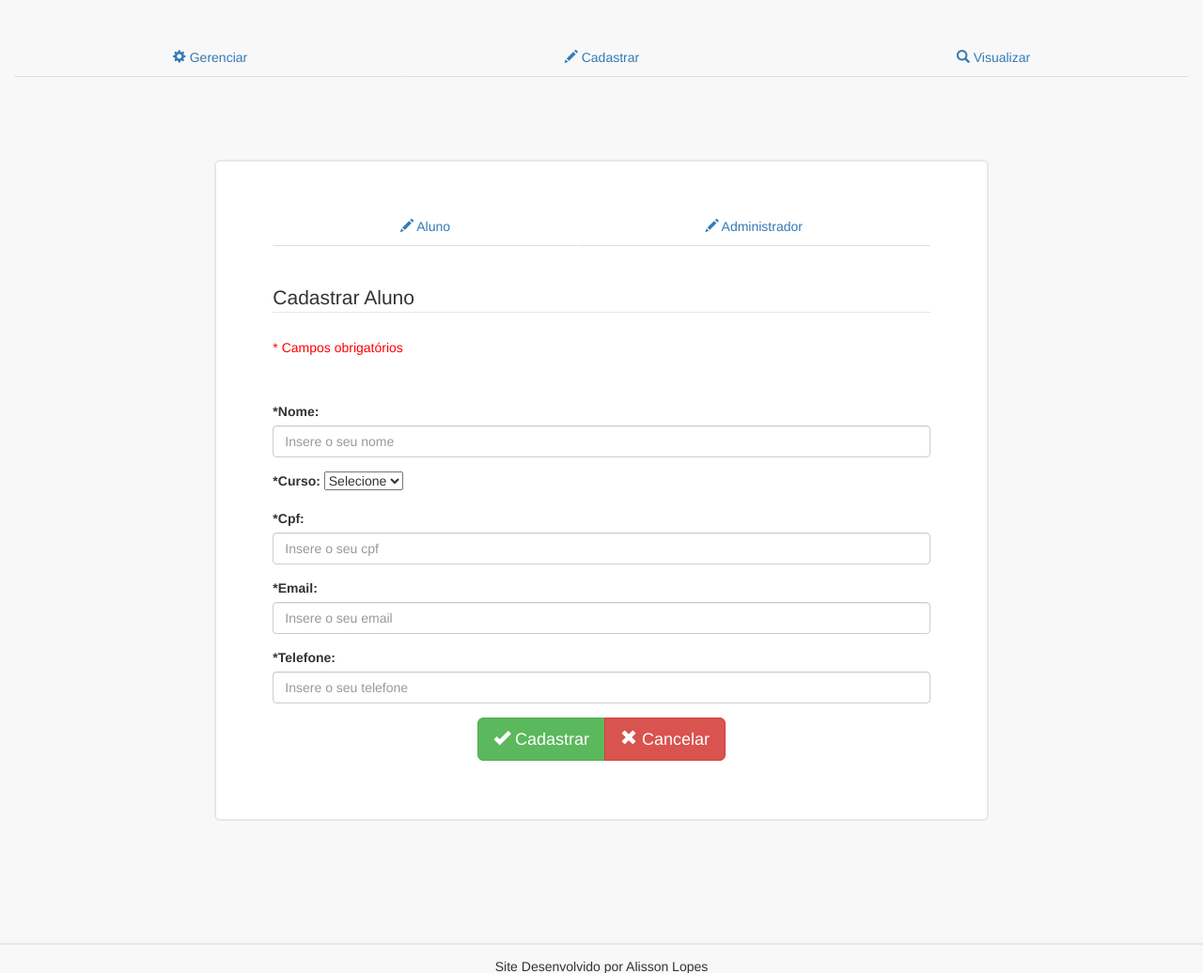
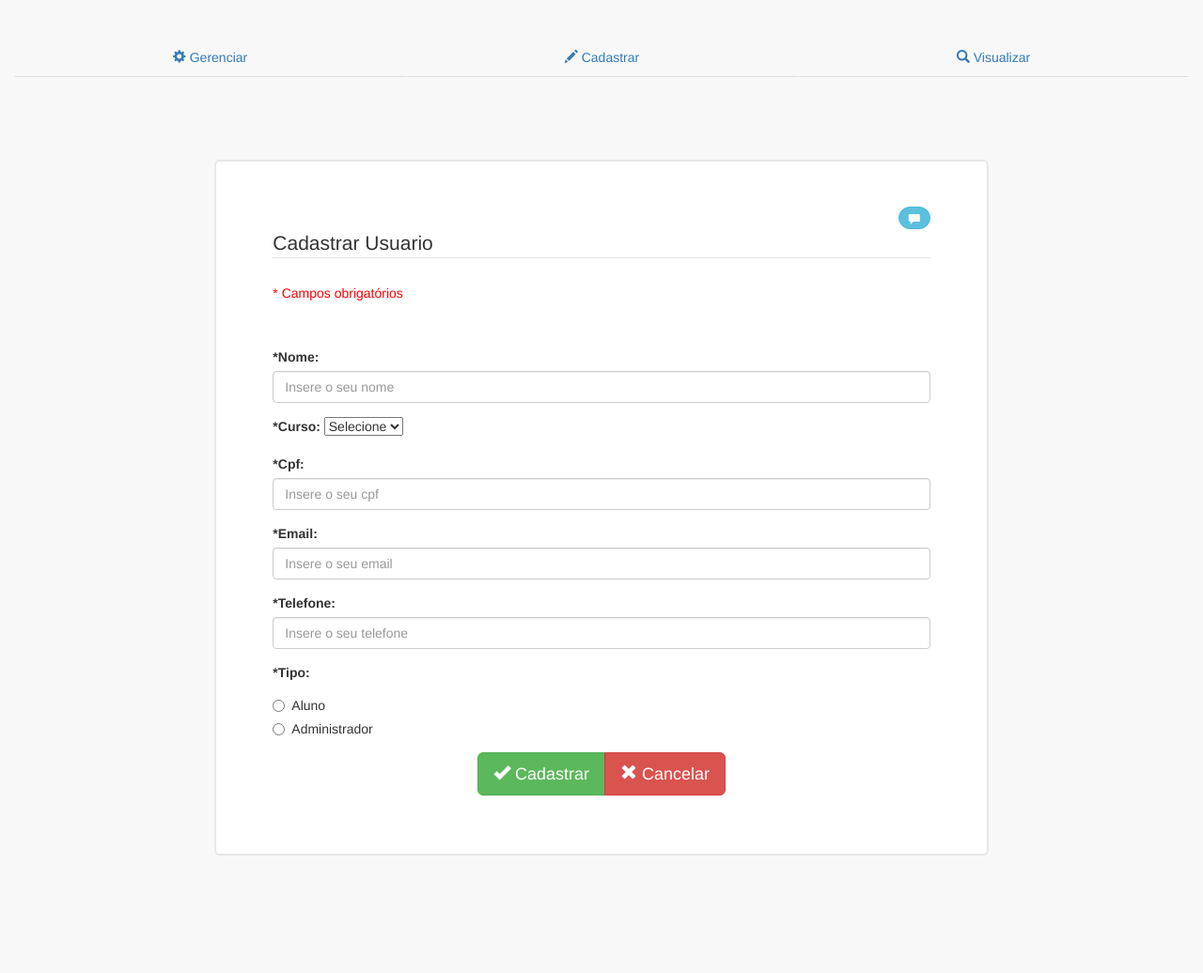
Before and after one commit to alissonl3/questionario, a PHP site: page /questionario/adm/cadastro.php in a window 1280 px wide. Shown: the part 52-1088 px from the top of the page at 94% size. Run offline with PHP 8.4, Linux system fonts and the light colour scheme; the visitor is signed in with stand-in values (Sample User, id 1); data that the repository does not hold is empty; some libraries are stand-ins or nearby versions.

Commit message:
Atualização:

```diff
--- a/adm/cadastro.php
+++ b/adm/cadastro.php
@@ -26,19 +26,15 @@
 
 
 
-    $("#cadastroAdm").hide();
-    $("#cadastroAluno").show();
+    $("#campoSenha").hide();
 
 
-    $("#linkAluno").click(function (){
-        $("#cadastroAluno").show();
-        $("#cadastroAdm").hide();
-
+    $("#opTipoAluno").click(function (){
+        $("#campoSenha").hide();
     });
 
-    $("#linkAdm").click(function (){
-        $("#cadastroAluno").hide();
-        $("#cadastroAdm").show();
+    $("#opTipoAdm").click(function (){
+        $("#campoSenha").show();
     });
 
 
@@ -51,19 +47,16 @@
     <div class="col-md-8 col-sm-8 col-xs-8" >
 
         <div  class="jumbotron" style=" background: white; border: 2px #e7e7e7 solid; ">
-
-              <div id="opcoes">
-               <ul class="nav nav-tabs nav-justified">
-                   <li role="presentation"><a id="linkAluno" href="#"><span class="glyphicon glyphicon-pencil"> </span>  Aluno</a></li>
-                   <li role="presentation"><a id="linkAdm" href="#"><span class="glyphicon glyphicon-pencil"> </span>  Administrador</a></li>
-                </ul>
-              </div>
-            <br />
-            <br />
+         <div style="float: right;">
+                <button  title="Ajuda" class="btn btn-info btn-sm" style="border-radius: 30px;">
+                                <span class="glyphicon glyphicon-comment"></span>
+                                 </button>
+         </div>
+         <div style="clear: both;"></div>
 
         <div id="cadastroAluno">
             <fieldset>
-                <legend>Cadastrar Aluno</legend>
+                <legend>Cadastrar Usuario</legend>
                 <h5 style="color: graytext; color: red;">
                     * Campos obrigatórios
                 </h5>
@@ -99,6 +92,19 @@
                     <div class="form-group">
                         <label  for="telefone">*Telefone:</label>
                         <input type="tel" placeholder="Insere o seu telefone" required="true" class="form-control" name="telefone" />
+                    </div>
+                    <div class="form-group">
+                        <label  for="tipo">*Tipo:</label>
+                        <div class="radio">
+                            <label><input id="opTipoAluno"  type="radio" name="opTipo" value="aluno">Aluno</label>
+                        </div>
+                        <div class="radio">
+                            <label><input id="opTipoAdm" type="radio" name="opTipo" value="adm">Administrador</label>
+                        </div>
+                    </div>
+                    <div id="campoSenha" class="form-group">
+                        <label  for="senha">*Senha:</label>
+                        <input type="password" placeholder="Insere a sua senha" class="form-control" name="senha" />
                     </div>
                     <center>
                         <div class="btn-group">
@@ -137,50 +143,6 @@
               </div>
             </div>
 
-        <div id="cadastroAdm">
-            <fieldset>
-                <legend>Cadastrar Administrador</legend>
-                <h5 style="color: graytext; color: red;">
-                    * Campos obrigatórios
-                </h5>
-                <br />
-                <div id="msgAdm"></div>
-                <br />
-                <form id="frmCadastroAdm" method="POST" role="form" onsubmit="cadastrar(); return false;" >
-                    <div class="form-group">
-                        <label  for="nome">*Nome:</label>
-                        <input type="text" placeholder="Insere o seu nome" required="true" class="form-control" name="nome" />
-                    </div>
-                    <div class="form-group">
-                        <label  for="nome">*Cpf:</label>
-                        <input type="text" placeholder="Insere o seu cpf" required="true" class="form-control" name="cpf" />
-                    </div>
-                    <div class="form-group">
-                        <label  for="email">*Email:</label>
-                        <input type="email" placeholder="Insere o seu email" required="true" class="form-control" name="email" />
-                    </div>
-                    <div class="form-group">
-                        <label  for="telefone">*Telefone:</label>
-                        <input type="tel" placeholder="Insere o seu telefone" required="true" class="form-control" name="telefone" />
-                    </div>
-                    <div class="form-group">
-                        <label  for="senha">*Senha:</label>
-                        <input type="password" placeholder="Insere a sua senha" required="true" class="form-control" name="senha" />
-                    </div>
-                    <center>
-                        <div class="btn-group">
-                        <button type="submit" class="btn btn-success btn-lg">
-                             <span class="glyphicon glyphicon-ok"></span>
-                            Cadastrar</button>
-                        <button type="reset" class="btn btn-danger btn-lg">
-                             <span class="glyphicon glyphicon-remove"></span>
-                            Cancelar</button>
-                        </div>
-                    </center>
-        </form>
-                </fieldset>
-        </div>
-
 
     </div>
     </div>
--- a/adm/gerenciar.php
+++ b/adm/gerenciar.php
@@ -97,6 +97,12 @@
 
 
         <div class="jumbotron" style=" background: white; border: 2px #e7e7e7 solid;">
+            <div style="float: left;">
+                <button  title="Ajuda" class="btn btn-info btn-sm" style="border-radius: 30px;">
+                                <span class="glyphicon glyphicon-comment"></span>
+                                 </button>
+            </div>
+            <div style="clear: both;"></div>
             <center>
                 <h3><label>Gerenciar</label></h3>
                 <br />
--- a/ques-admin.php
+++ b/ques-admin.php
@@ -71,6 +71,12 @@
     <div class="col-md-8 col-sm-8 col-xs-8" style="margin-top: 1%; margin-bottom: 5%;" >
 
         <div class="jumbotron" style=" background: white; border: 2px #e7e7e7 solid;" >
+            <div style="float: right;">
+                <button  title="Ajuda" class="btn btn-info btn-sm" style="border-radius: 30px;">
+                                <span class="glyphicon glyphicon-comment"></span>
+                                 </button>
+         </div>
+         <div style="clear: both;"></div>
             <fieldset>
                 <legend><h3 style="color: graytext;">Login</h3></legend>
                 <center>
```
Also changed, not shown: adm/dados.php (+8 -10 lines), adm/respostas.php (+7 -0 lines), index.php (+7 -9 lines).
